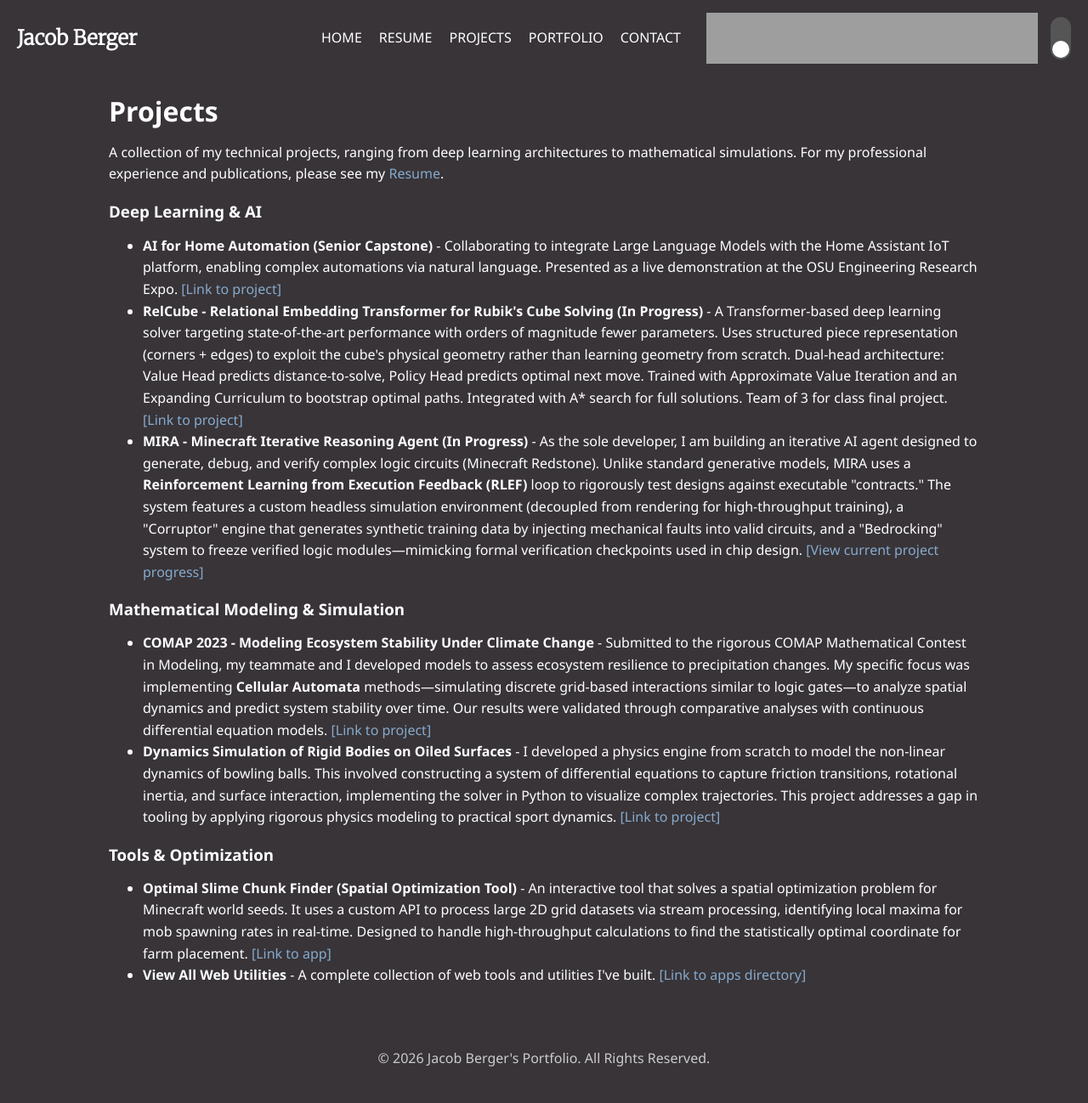
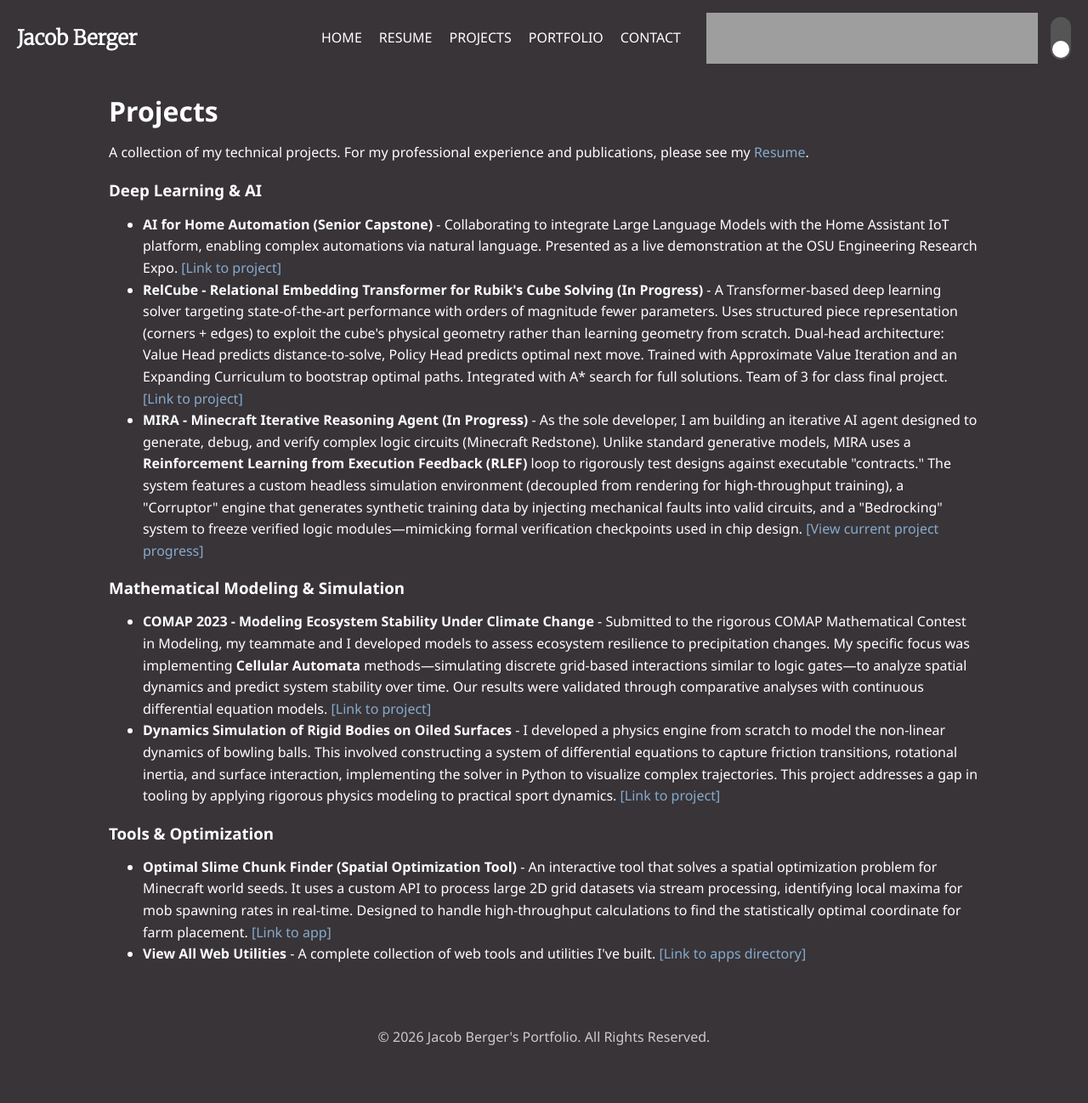
Before and after one commit to bergerjacob/bergerj-website, a Jekyll site: the page built from projects/index.html, in a window 1280 px wide. Shown: the whole page at 85% size. Built offline with Jekyll 4.4.1, drawn with Linux system fonts in a browser that asks for light colours; after the commit the page ends 1273 px from its top, so only the background shows below that.

Commit message:
wording on projects

```diff
--- a/projects/index.html
+++ b/projects/index.html
@@ -4,7 +4,7 @@ title: Projects
 ---
 <link rel="stylesheet" href="{{ '/projects/style.css' | relative_url }}">
 
-<p>A collection of my technical projects, ranging from deep learning architectures to mathematical simulations. For my professional experience and publications, please see my <a href="{{ '/resume' | relative_url }}">Resume</a>.</p>
+<p>A collection of my technical projects. For my professional experience and publications, please see my <a href="{{ '/resume' | relative_url }}">Resume</a>.</p>
 
 <h3>Deep Learning & AI</h3>
 <ul>
```
